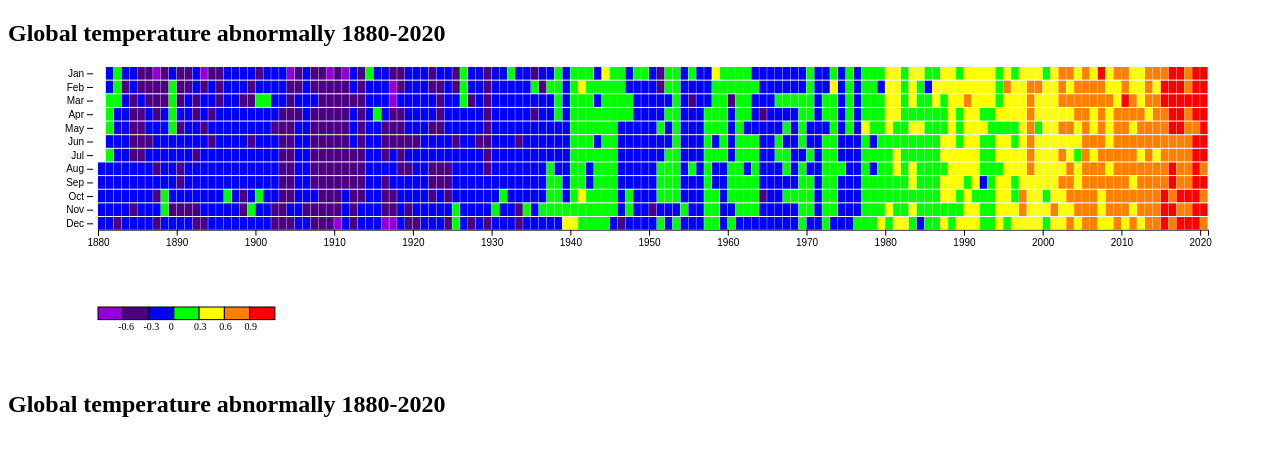
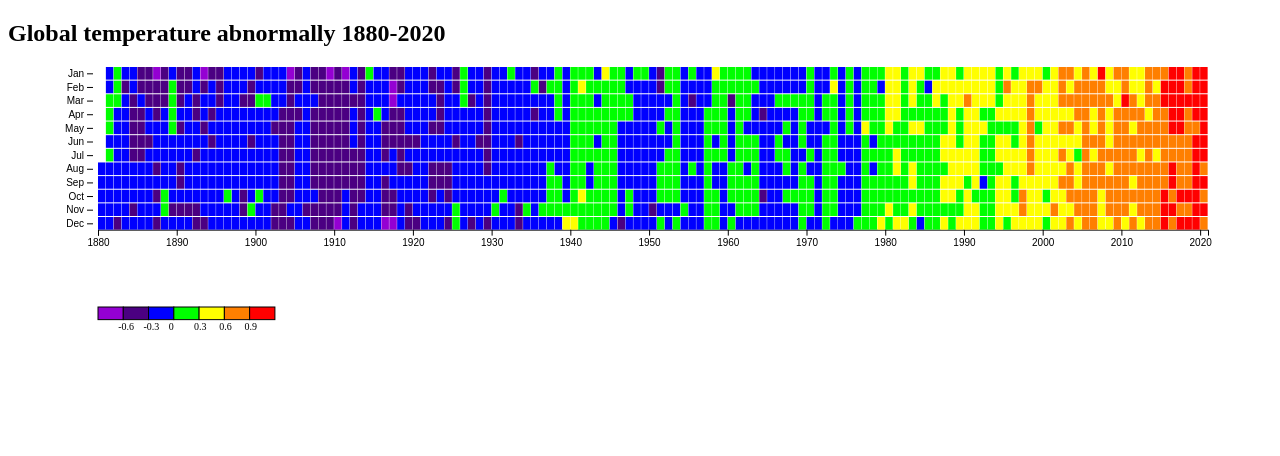
Before and after one commit to thanhtunge6/D3-project, a plain HTML site: page earth_temperature/index.html in a window 1280 px wide. Drawn offline with nearby package versions, Linux system fonts and the light colour scheme.

```diff
--- a/earth_temperature/index.html
+++ b/earth_temperature/index.html
@@ -28,9 +28,6 @@
 </head>
 <body>
 <div id="main">
-    <h2>Global temperature abnormally 1880-2020</h2>
-</div>
-<div id="line">
     <h2>Global temperature abnormally 1880-2020</h2>
 </div>
 <script type="text/javascript">
```
